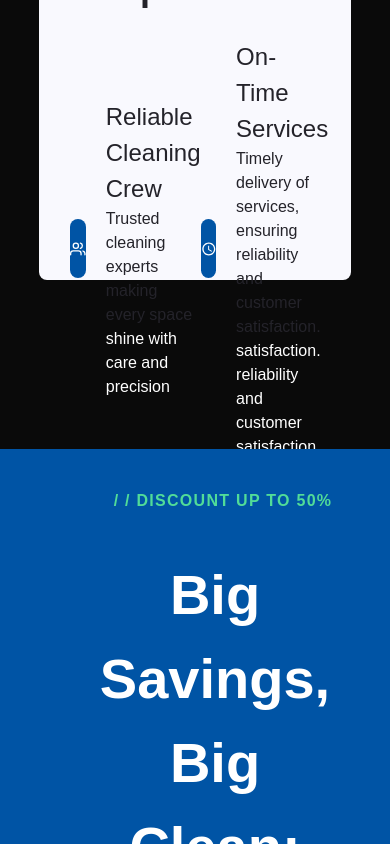
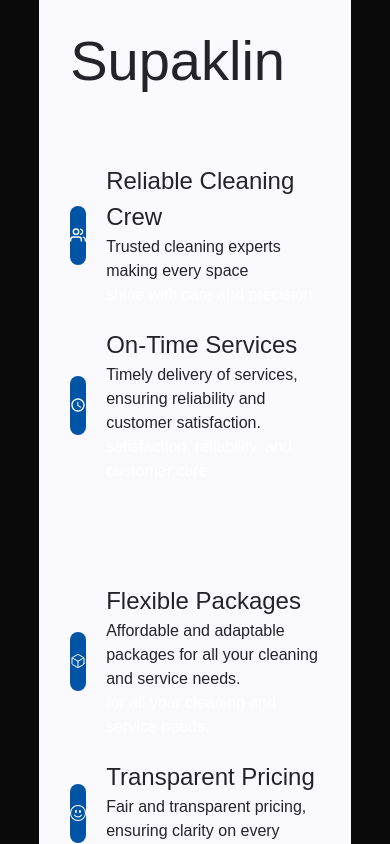
Before and after one commit to Hopingminds/Menrol_Frontend, a Next.js app: page / in a window 390 px wide. Shown: the part 2760-3604 px from the top of the page. Built offline with nearby package versions, Linux system fonts and the light colour scheme.

Commit message:
Set routing and add lodder and make responsive home page acording to data

```diff
--- a/package.json
+++ b/package.json
@@ -9,10 +9,11 @@
     "lint": "next lint"
   },
   "dependencies": {
-    "next": "15.0.4",
+    "next": "^15.1.0",
     "react": "^19.0.0",
     "react-dom": "^19.0.0",
-    "react-icons": "^5.4.0"
+    "react-icons": "^5.4.0",
+    "react-spinners": "^0.15.0"
   },
   "devDependencies": {
     "@types/node": "^20",
--- a/src/app/contactus/page.tsx
+++ b/src/app/contactus/page.tsx
@@ -1,5 +1,6 @@
 import React from 'react';
 import FAQSection from "../../components/About/FaqSection";
+import Layout from '@/components/Layout';
 
 
 const contactus: React.FC = () => {
@@ -12,6 +13,7 @@
         '/Images/plumber6.jpg',
     ];
     return (
+        <Layout>
         <section className="w-screen border border-black-500 ">
             <div className="flex flex-col lg:flex-row justify-around p-8 bg-gray-50 ">
                 {/* Left Section */}
@@ -138,6 +140,7 @@
                 <FAQSection></FAQSection>
             </div>
         </section>
+        </Layout>
     );
 };
 
--- a/src/components/Footer/FooterPage.tsx
+++ b/src/components/Footer/FooterPage.tsx
@@ -1,4 +1,5 @@
 import Image from "next/image";
+import Link from "next/link";
 import React from "react";
 
 const FooterPage = () => {
@@ -7,15 +8,18 @@
       <div className="grid grid-cols-1 md:grid-cols-4 gap-8">
         {/* Logo Section */}
         <div>
+          <Link href="/" passHref>
             <Image
               src="/Images/MenrolLogo.png"
               alt="Placeholder"
-            className="w-auto h-auto rounded-lg object-cover"
+              className="w-auto h-auto rounded-lg object-cover hover:scale-105"
               height={200}
               width={200}
             />
+          </Link>
           <p className="text-sm pt-6">
-          Leo elementum iaculis quam massa vitae odio sed. Morbi tincidunt senectus.
+            Leo elementum iaculis quam massa vitae odio sed. Morbi tincidunt
+            senectus.
           </p>
         </div>
 
@@ -24,23 +28,31 @@
           <h3 className="text-lg font-semibold mb-4">Navigation</h3>
           <ul className="space-y-2">
             <li>
-              <a href="#" className="hover:underline decoration-blue-500">
+              <a href="/" className="hover:underline decoration-blue-500">
                 Home
               </a>
             </li>
             <li>
-              <a href="#" className="hover:underline decoration-blue-500">
+              <a href="about" className="hover:underline decoration-blue-500">
                 About Us
               </a>
             </li>
             <li>
-              <a href="#" className="hover:underline decoration-blue-500">
+              <a
+                href="ServiceDetails"
+                className="hover:underline decoration-blue-500"
+              >
                 Our Services
               </a>
             </li>
             <li>
-              <a href="#" className="hover:underline decoration-blue-500">
-                Our Team
+              <a href="careers" className="hover:underline decoration-blue-500">
+                Careers
+              </a>
+            </li>
+            <li>
+              <a href="contactus" className="hover:underline decoration-blue-500">
+              Contact Us
               </a>
             </li>
           </ul>
--- a/src/components/Home/WhyChooseUs.tsx
+++ b/src/components/Home/WhyChooseUs.tsx
@@ -7,8 +7,8 @@
 
 const WhyChooseUs = () => {
   return (
-    <div className="px-[10%] h-screen">
-      <div className="bg-[#F9F9FE] rounded-lg w-full h-[80vh] px-[10%] ">
+    <div className="px-[10%] py-[10vh] shadow-sm">
+      <div className="bg-[#F9F9FE] rounded-lg w-full h-[100%] px-[10%] ">
         <div className="flex flex-row justify-between font-lexend">
           <div className="py-[8%]">
             <h1
@@ -39,60 +39,76 @@
             </div>
           </div>
         </div>
-        <div>
-          <div className="flex flex-row justify-around font-Lexend">
-            <div className="flex flex-row items-center gap-5">
-              <div className="bg-[#0054A5] h-[7vh] w-[4vw] rounded-lg flex items-center justify-center text-white">
+
+        <div className="flex flex-col items-center py-10">
+          {/* First Row */}
+          <div className="flex flex-col sm:flex-row sm:justify-between w-full mb-10">
+            <div className="flex flex-row items-center gap-5 sm:flex-1 sm:w-[48%] w-full mb-5 sm:mb-0">
+              <div className="bg-[#0054A5] h-[7vh] w-[5vw] rounded-lg flex items-center justify-center text-white">
                 <FiUsers />
               </div>
-
               <div>
-                <h1 className="text-[24px] text-[#24232A]">Reliable Cleaning Crew</h1>
+                <h1 className="text-[24px] text-[#24232A]">
+                  Reliable Cleaning Crew
+                </h1>
                 <p className="text-[16px] text-[#24232A]">
                   Trusted cleaning experts making every space
                 </p>
-                <p className="text-[16px]"> shine with care and precision</p>
+                <p className="text-[16px]">shine with care and precision</p>
               </div>
             </div>
 
-            <div className="flex flex-row items-center gap-5">
-              <div className="bg-[#0054A5] h-[7vh] w-[4vw] rounded-lg flex items-center justify-center text-white">
+            <div className="flex flex-row items-center gap-5 sm:flex-1 sm:w-[48%] w-full mb-5 sm:mb-0">
+              <div className="bg-[#0054A5] h-[7vh] w-[7vw] rounded-lg flex items-center justify-center text-white">
                 <MdOutlineWatchLater />
               </div>
               <div>
                 <h1 className="text-[24px] text-[#24232A]">On-Time Services</h1>
                 <p className="text-[16px] text-[#24232A]">
-                  Timely delivery of services, ensuring reliability and customer satisfaction.
+                  Timely delivery of services, ensuring reliability and customer
+                  satisfaction.
                 </p>
-                <p className="text-[16px]"> satisfaction. reliability and customer satisfaction.</p>
+                <p className="text-[16px]">
+                  satisfaction, reliability, and customer care.
+                </p>
               </div>
             </div>
           </div>
-          <div className="flex flex-row justify-around py-10">
-            <div className="flex flex-row items-center gap-5">
-              <div className="bg-[#0054A5] h-[7vh] w-[4vw] rounded-lg flex items-center justify-center text-white">
+
+          {/* Second Row */}
+          <div className="flex flex-col sm:flex-row sm:justify-between w-full py-10">
+            <div className="flex flex-row items-center gap-5 sm:flex-1 sm:w-[48%] w-full mb-5 sm:mb-0">
+              <div className="bg-[#0054A5] h-[7vh] w-[7vw] rounded-lg flex items-center justify-center text-white">
                 <IoCubeOutline />
               </div>
               <div>
-                <h1 className="text-[24px] text-[#24232A]">Flexible Packages</h1>
+                <h1 className="text-[24px] text-[#24232A]">
+                  Flexible Packages
+                </h1>
                 <p className="text-[16px] text-[#24232A]">
-                  Affordable and adaptable packages for all your cleaning and service needs.
+                  Affordable and adaptable packages for all your cleaning and
+                  service needs.
                 </p>
-                <p className="text-[16px]"> for all your cleaning and service needs.</p>
+                <p className="text-[16px]">
+                  for all your cleaning and service needs.
+                </p>
               </div>
             </div>
 
-            <div className="flex flex-row items-center gap-5">
-              <div className="bg-[#0054A5] h-[7vh] w-[4vw] rounded-lg flex items-center justify-center text-white">
+            <div className="flex flex-row items-center gap-5 sm:flex-1 sm:w-[48%] w-full mb-5 sm:mb-0">
+              <div className="bg-[#0054A5] h-[7vh] w-[5vw] rounded-lg flex items-center justify-center text-white">
                 <BsEmojiSmile />
               </div>
-
               <div>
-                <h1 className="text-[24px] text-[#24232A]">Transparent Pricing</h1>
+                <h1 className="text-[24px] text-[#24232A]">
+                  Transparent Pricing
+                </h1>
                 <p className="text-[16px] text-[#24232A]">
                   Fair and transparent pricing,
                 </p>
-                <p className="text-[16px] text-[#24232A]">ensuring clarity on every service we provide.</p>
+                <p className="text-[16px] text-[#24232A]">
+                  ensuring clarity on every service we provide.
+                </p>
               </div>
             </div>
           </div>
```
Also changed, not shown: src/components/Home/Header.tsx (+57 -15 lines), 1 other file (tests, documents, lock files or other folders). Lines whose indentation alone changed are shown as unchanged.
